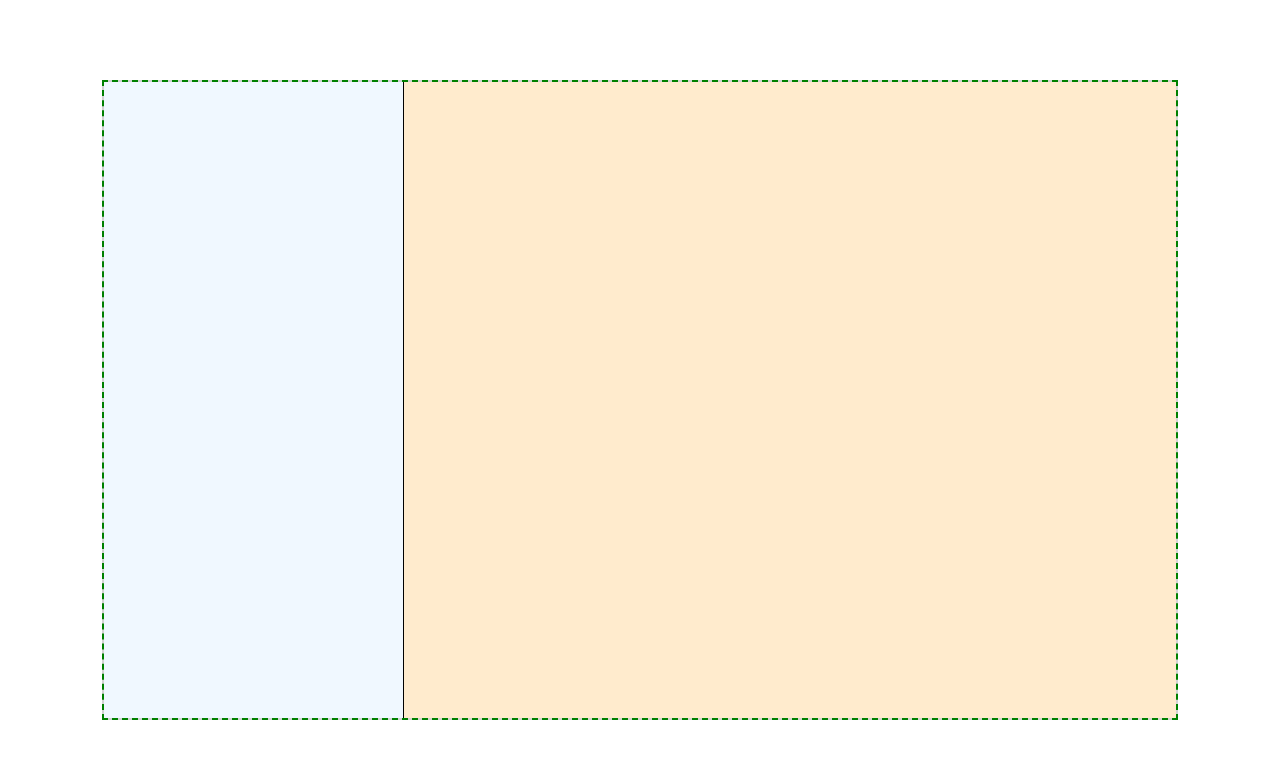
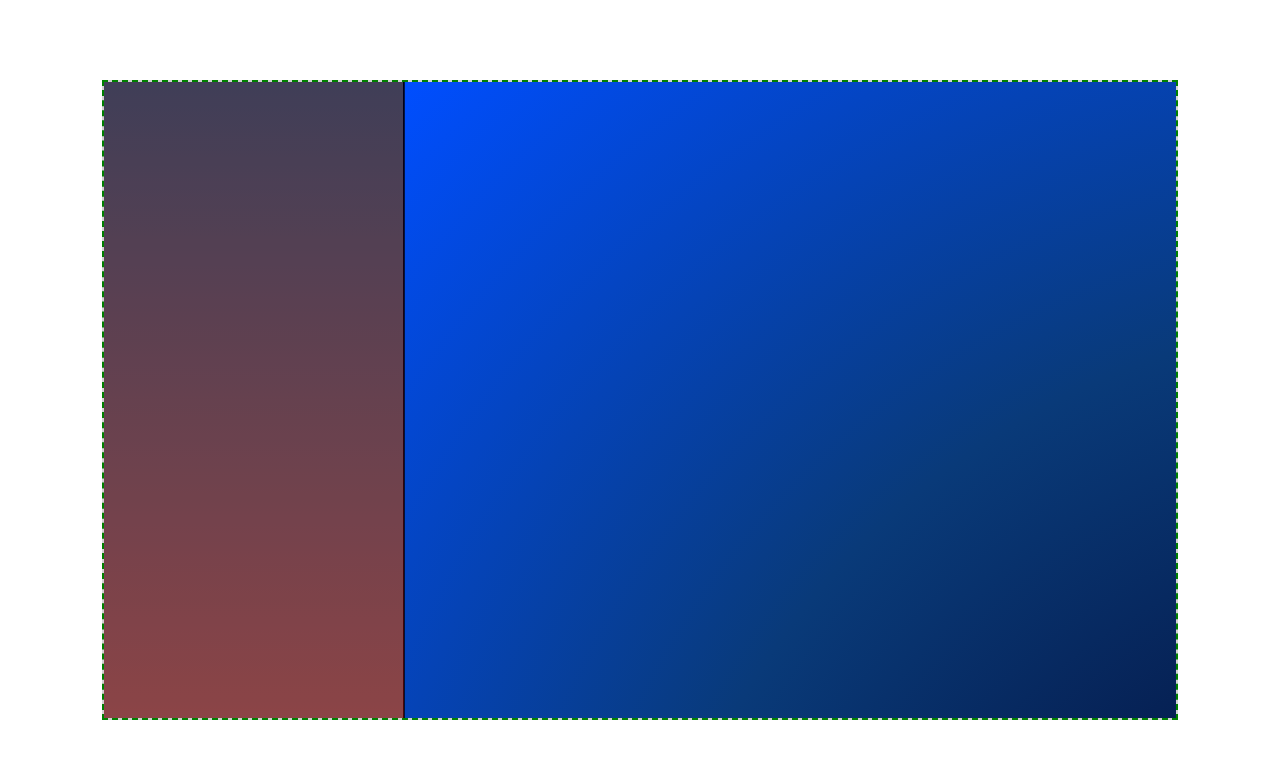
Before and after one commit to Garavelli/test-react, a React (Create React App) app in the folder app/: page / in a window 1280 px wide. Shown: the top 758 px of the page. Built offline with nearby package versions, Linux system fonts and the light colour scheme.

Commit message:
useEffects

```diff
--- a/app/src/App.tsx
+++ b/app/src/App.tsx
@@ -1,16 +1,33 @@
-import React, { useState, useEffect } from 'react';
+import React, { useState, useEffect, useRef } from 'react';
 import './styles/app.css';
 
 export default function App(): React.ReactElement {
   const [scrollLeft, setScrollLeft] = useState(0);
   const [scrollTop, setScrollTop] = useState(0);
 
+  const leftBlock = useRef<HTMLDivElement | null>(null);
+  const rightBlock = useRef<HTMLDivElement | null>(null);
+
+  const firstRender = useRef<boolean>(true);
+
+
   useEffect(() => {
-    console.log('scrolling left: ', scrollLeft)
+    if (firstRender.current) {
+      return;
+    }
+    //console.log('scrolling left: ', scrollLeft, leftBlock.current);
+    //rightBlock.current?.classList.remove('freeze')
+    leftBlock.current?.classList.add('freeze')
   }, [scrollLeft])
 
   useEffect(() => {
-    console.log('scrolling top: ', scrollTop);
+    if (firstRender.current) {
+      firstRender.current = false;
+      return;
+    }
+    //console.log('scrolling top: ', scrollTop, rightBlock.current);
+    leftBlock.current?.classList.remove('freeze')
+    rightBlock.current?.classList.add('freeze')
   }, [scrollTop])
 
   function handleScrolling(event: React.SyntheticEvent) {
@@ -26,8 +43,8 @@ export default function App(): React.ReactElement {
   }
   return (
     <div className="container" onScroll={handleScrolling}>
-      <div id="left" className="scrollBlocks"></div>
-      <div id="right" className="scrollBlocks"></div>
+      <div id="left" className="scrollBlocks" ref={leftBlock}></div>
+      <div id="right" className="scrollBlocks" ref={rightBlock}></div>
     </div>
   );
 };
--- a/app/src/index.tsx
+++ b/app/src/index.tsx
@@ -4,8 +4,10 @@ import './styles/index.css';
 import App from './App';
 
 ReactDOM.render(
+
   <React.StrictMode>
     <App />
   </React.StrictMode>,
+
   document.getElementById('root')
 );
--- a/app/src/styles/app.css
+++ b/app/src/styles/app.css
@@ -8,6 +8,7 @@
   display: flex;
   flex-direction: row;
   background: lightgrey;
+  position: relative;
 }
 
 .container .scrollBlocks {
@@ -19,10 +20,22 @@
 .container #left.scrollBlocks {
   flex-basis: 300px;
   width: 300px;
-  background-color: aliceblue;
+  background: rgb(2,0,36);
+background: linear-gradient(180deg, rgba(2,0,36,1) 0%, rgba(121,9,9,1) 35%, rgba(255,0,0,1) 100%);
+z-index: 20;
+opacity: 0.7;
 }
 
 .container #right.scrollBlocks {
+  flex-basis: 2000px;
   width: 2000px;
-  background-color: blanchedalmond;
+  background: rgb(2,0,36);
+  background: radial-gradient(circle, rgba(2,0,36,1) 0%, rgba(9,58,121,1) 54%, rgba(0,78,255,1) 100%);
 }
+
+.freeze {
+  background-color: blue;
+  position: sticky;
+  top: 0;
+  left: 0;
+}
--- a/app/src/styles/index.css
+++ b/app/src/styles/index.css
@@ -1,6 +1,6 @@
 *, *:before, *:after {
+  padding: 0;
   margin: 0;
-  padding: 0;
   box-sizing: border-box;
 }
 
```
